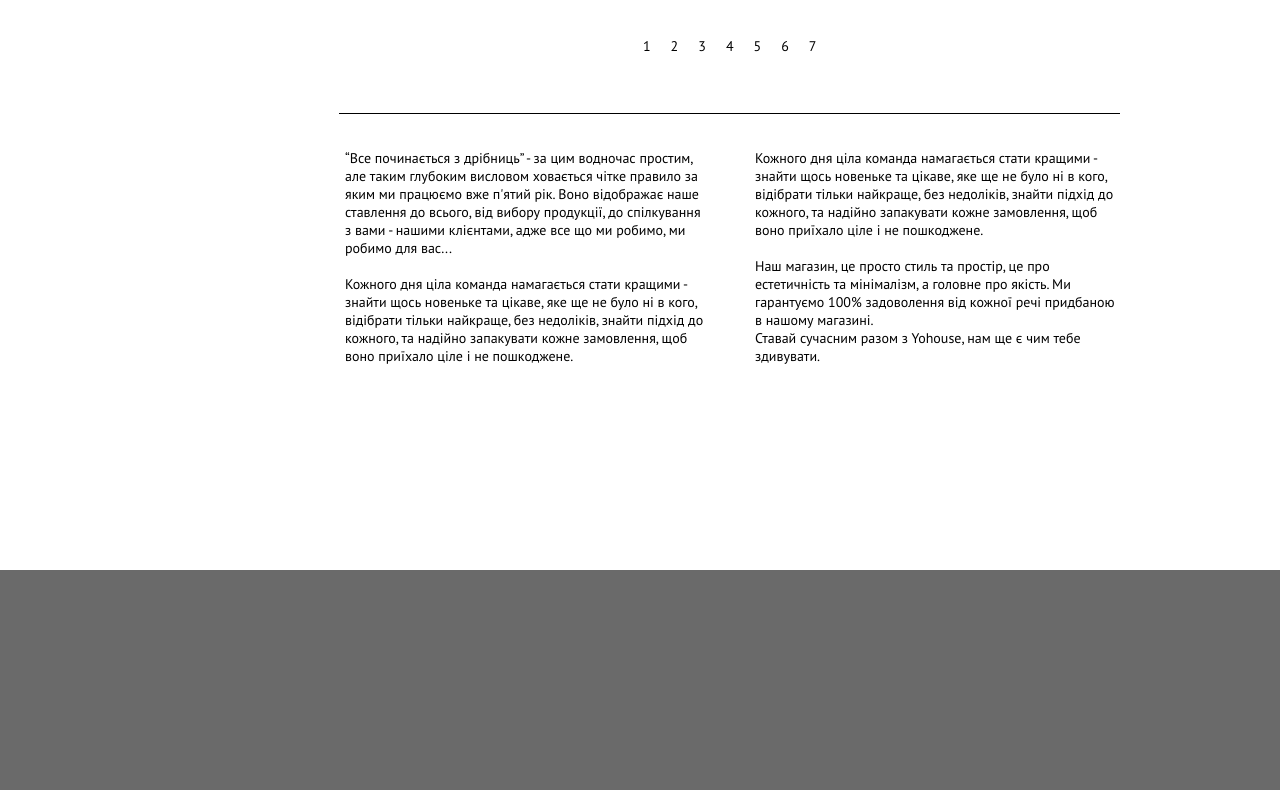
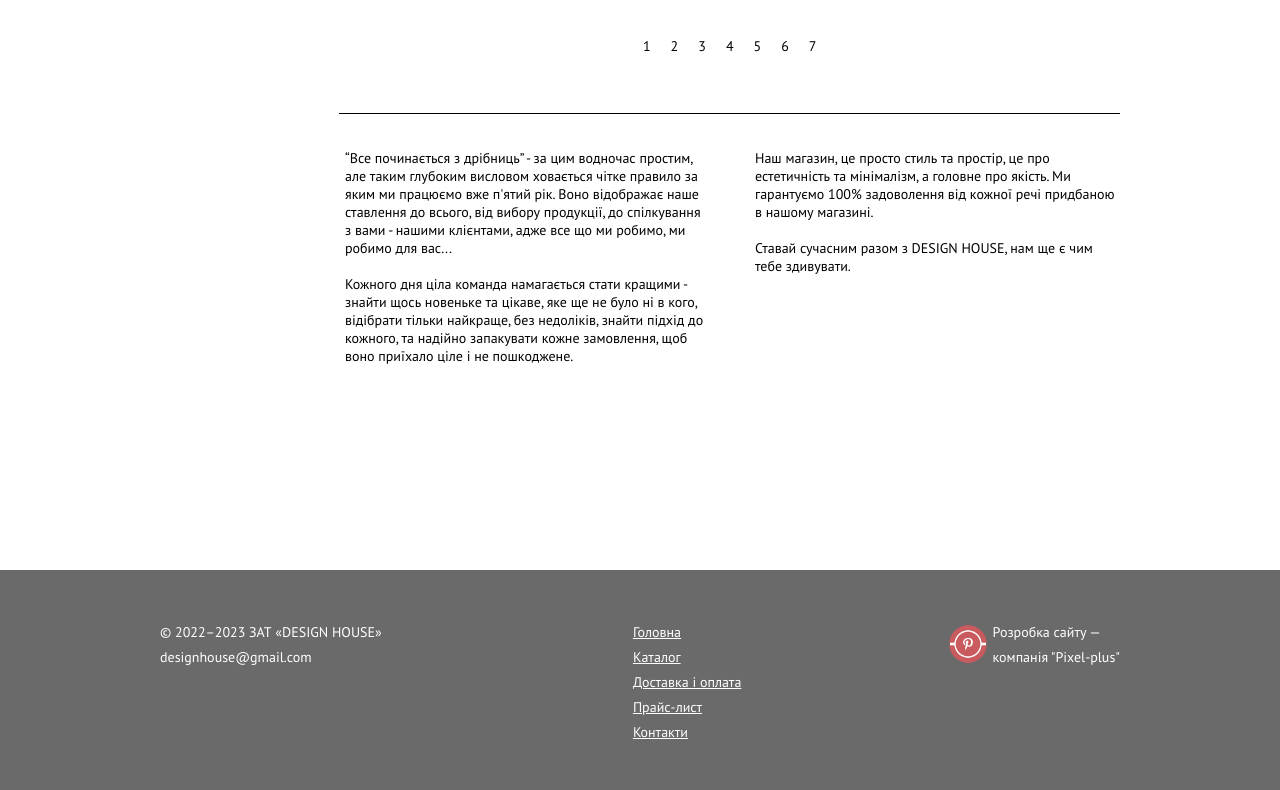
Before and after one commit to IrynaMatviychuk/design-home, a plain HTML site: page assortment-page.html in a window 1280 px wide. Shown: the part 1707-2497 px from the top of the page. Drawn offline with nearby package versions, Linux system fonts and the light colour scheme; a web font is replaced by a local one.

Commit message:
create footer

```diff
--- a/assortment-page.html
+++ b/assortment-page.html
@@ -29,8 +29,7 @@
               </div>
               <div class="name">
                 <h3>
-                  DESIGN <br />
-                  HOUSE
+                  DESIGN <br />HOUSE
                 </h3>
                 <p>all for your home</p>
               </div>
@@ -292,16 +291,35 @@
             Кожного дня ціла команда намагається стати кращими - знайти щось новеньке та цікаве, яке ще не було ні в кого, відібрати тільки найкраще, без недоліків, знайти підхід до кожного, та надійно запакувати кожне замовлення, щоб воно приїхало ціле і не пошкоджене.
            </p>
             <p>
-              Кожного дня ціла команда намагається стати кращими - знайти щось новеньке та цікаве, яке ще не було ні в кого, відібрати тільки найкраще, без недоліків, знайти підхід до кожного, та надійно запакувати кожне замовлення, щоб воно приїхало ціле і не пошкоджене.
+              Наш магазин, це просто стиль та простір, це про естетичність та мінімалізм, а головне про якість. Ми гарантуємо 100% задоволення від кожної речі придбаною в нашому магазині.
               <br>
               <br>
-              Наш магазин, це просто стиль та простір, це про естетичність та мінімалізм, а головне про якість. Ми гарантуємо 100% задоволення від кожної речі придбаною в нашому магазині.<br> Ставай сучасним разом з Yohouse, нам ще є чим тебе здивувати.
+               Ставай сучасним разом з DESIGN HOUSE, нам ще є чим тебе здивувати.
             </p>
         </div>
     </main>
 
     <footer>
-      <div class="container"></div>
+      <div class="container">
+        <div class="footer-info">
+          <p>© 2022–2023 ЗАТ «DESIGN HOUSE» <br> designhouse@gmail.com
+          </p>
+          <div>
+            <ul class="footer-menu">
+              <li><a href="">Головна</a></li>
+              <li><a href="">Каталог</a></li>
+              <li><a href="">Доставка і оплата</a></li>
+              <li><a href="">Прайс-лист</a></li>
+              <li><a href="">Контакти</a></li>
+            </ul>
+          </div>
+          <div class="dev-info">
+            <img src="./images/footer/logo-2.png" alt="">
+            <p><span>Розробка сайту</span> — <br>компанія "Pixel-plus"</p>
+          </div>
+
+        </div>
+      </div>
     </footer>
 
     <script type="text/javascript" src="https://code.jquery.com/jquery-1.11.0.min.js"></script>
--- a/assortment.css
+++ b/assortment.css
@@ -8,6 +8,7 @@ body {
     width: 980px;
     padding-left: 10px;
     padding-right: 10px;
+    margin: auto;
 }
 /* header */
 .shop-info {
@@ -93,7 +94,7 @@ body {
     width: 470px;
     height: 580px;
     background-color:#ffffff;;
-    margin: 280px auto;
+    margin: 180px auto;
     padding: 30px;
 }
 .form-feedback {
@@ -203,9 +204,9 @@ body {
 .slider img {
     width: 100%;
 }
-main > .container {
+/* main > .container {
     margin: auto;
-}
+} */
 .category-way a {
     font-size: 14px;
     font-weight: 500;
@@ -341,6 +342,36 @@ main > .container {
 
 footer {
     width: 100%;
-    height: 220px;
     background-color: #474747ce;
 }
+.footer-info {
+    height: 220px;
+    display: flex;
+    justify-content: space-between;
+    padding: 50px 0;
+}
+.footer-info p {
+    color: #ffffff;
+    font-size: 14px;
+    font-weight: 400;
+    line-height: 25px;
+}
+.dev-info {
+    position: relative;
+}
+.dev-info img {
+    width: 40px;
+    height: 40px;
+    position: absolute;
+    left: -45px;
+    top: 4px;
+}
+.footer-info > p > span {
+    text-decoration: underline;
+}
+.footer-menu a {
+    color: #ffffff;
+    font-size: 14px;
+    font-weight: 400;
+    line-height: 25px;
+}
```
Also changed, not shown: images/footer/logo-2.png (added).
